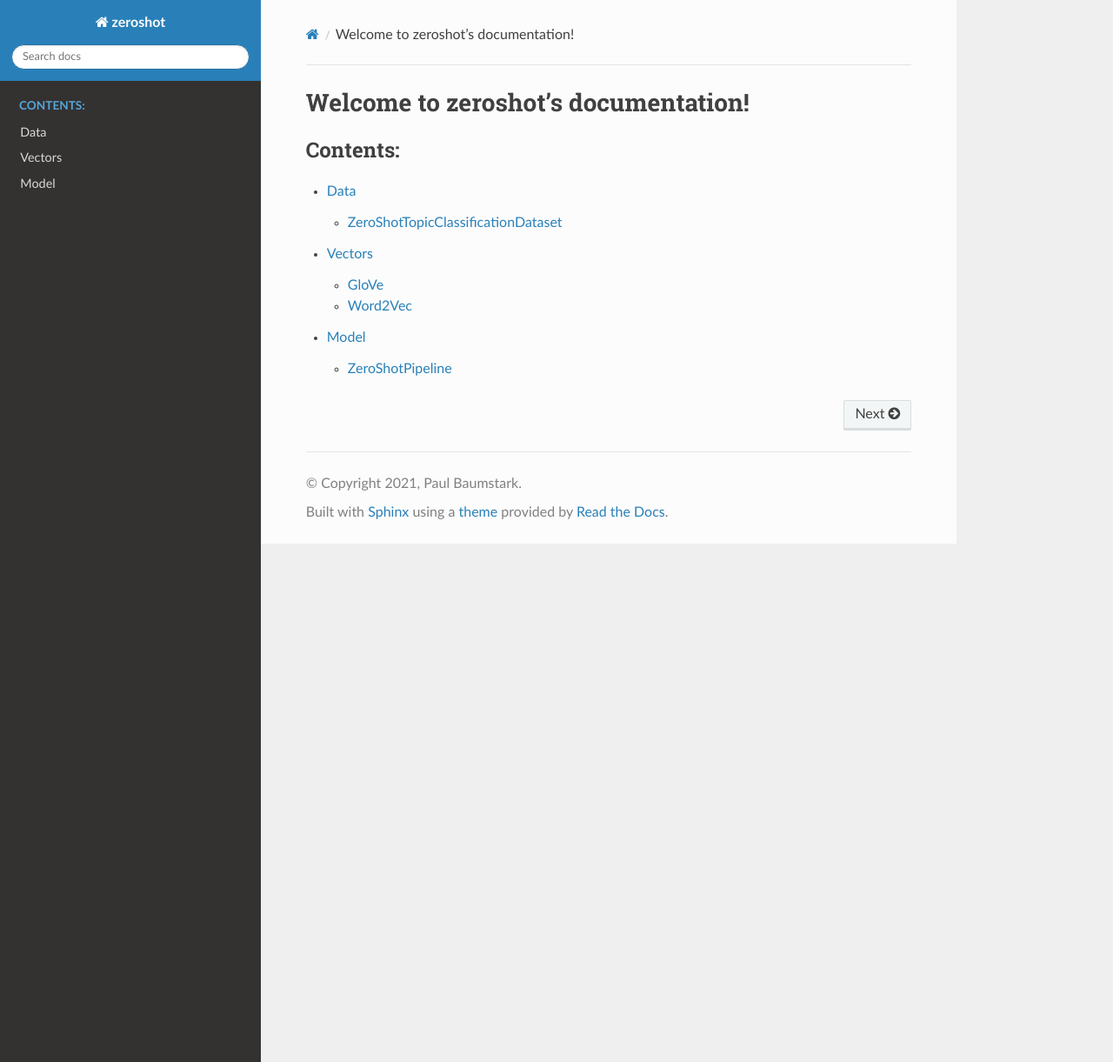
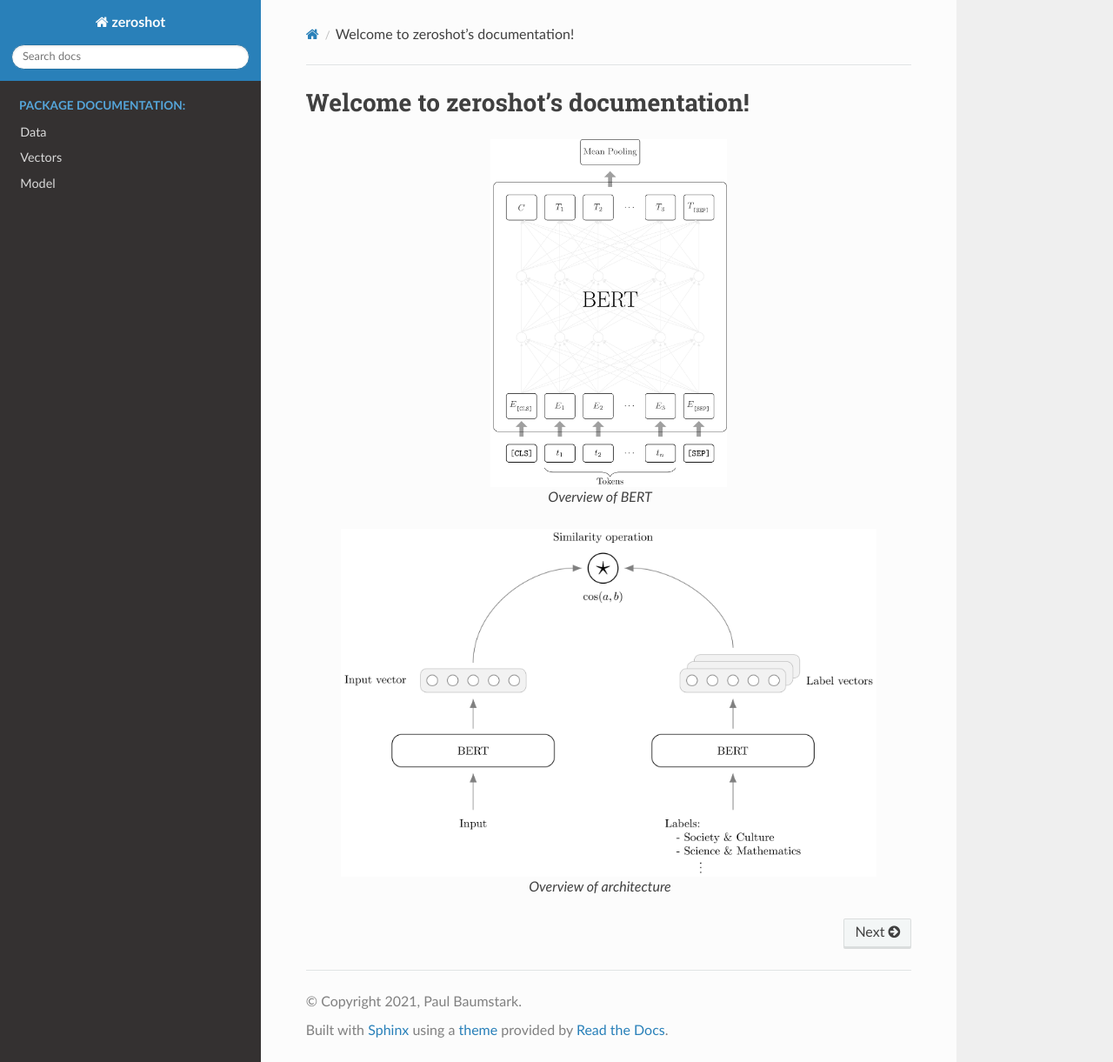
Before and after one commit to pbmstrk/zeroshot, a Sphinx documentation site: the page built from docs/source/index.rst, in a window 1280 px wide and 1221 px high. Shown: the whole window at 87% size. Built offline with Sphinx 7.4.7 and the Read the Docs theme 2.0.0, drawn with Linux system fonts in a browser that asks for light colours.

Commit message:
updates to doc

```diff
--- a/docs/source/conf.py
+++ b/docs/source/conf.py
@@ -35,7 +35,7 @@ extensions = [
     "sphinx_rtd_theme",
     "sphinx.ext.autodoc",
     "sphinx.ext.viewcode",
-    "sphinx_autodoc_typehints",
+    "sphinx.ext.autosectionlabel"
 ]
 
 # Add any paths that contain templates here, relative to this directory.
@@ -60,3 +60,5 @@ html_theme = "sphinx_rtd_theme"
 html_static_path = ["_static"]
 
 html_show_sourcelink = False
+
+autosectionlabel_prefix_document = True
--- a/docs/source/index.rst
+++ b/docs/source/index.rst
@@ -1,9 +1,23 @@
 Welcome to zeroshot's documentation!
 ====================================
 
+.. figure:: _images/bert-1.png
+   :height: 400
+   :align: center
+
+   Overview of BERT
+
+
+.. figure:: _images/sim-1.png
+   :height: 400
+   :align: center
+
+   Overview of architecture
+
 .. toctree::
+   :hidden:
    :maxdepth: 2
-   :caption: Contents:
+   :caption: Package Documentation:
 
    data
    vec
```
Also changed, not shown: docs/source/_images/bert-1.png (added), docs/source/_images/sim-1.png (added).
